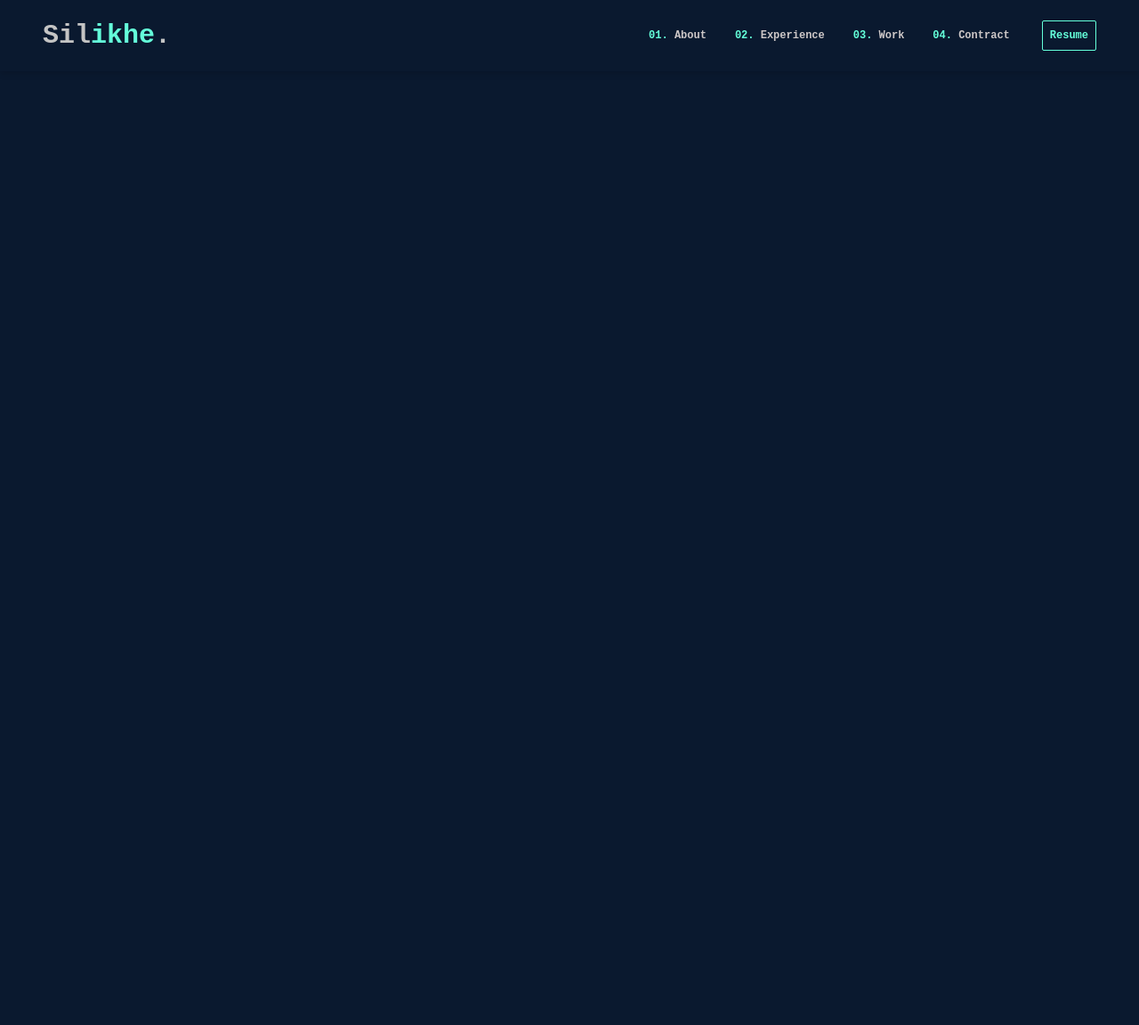
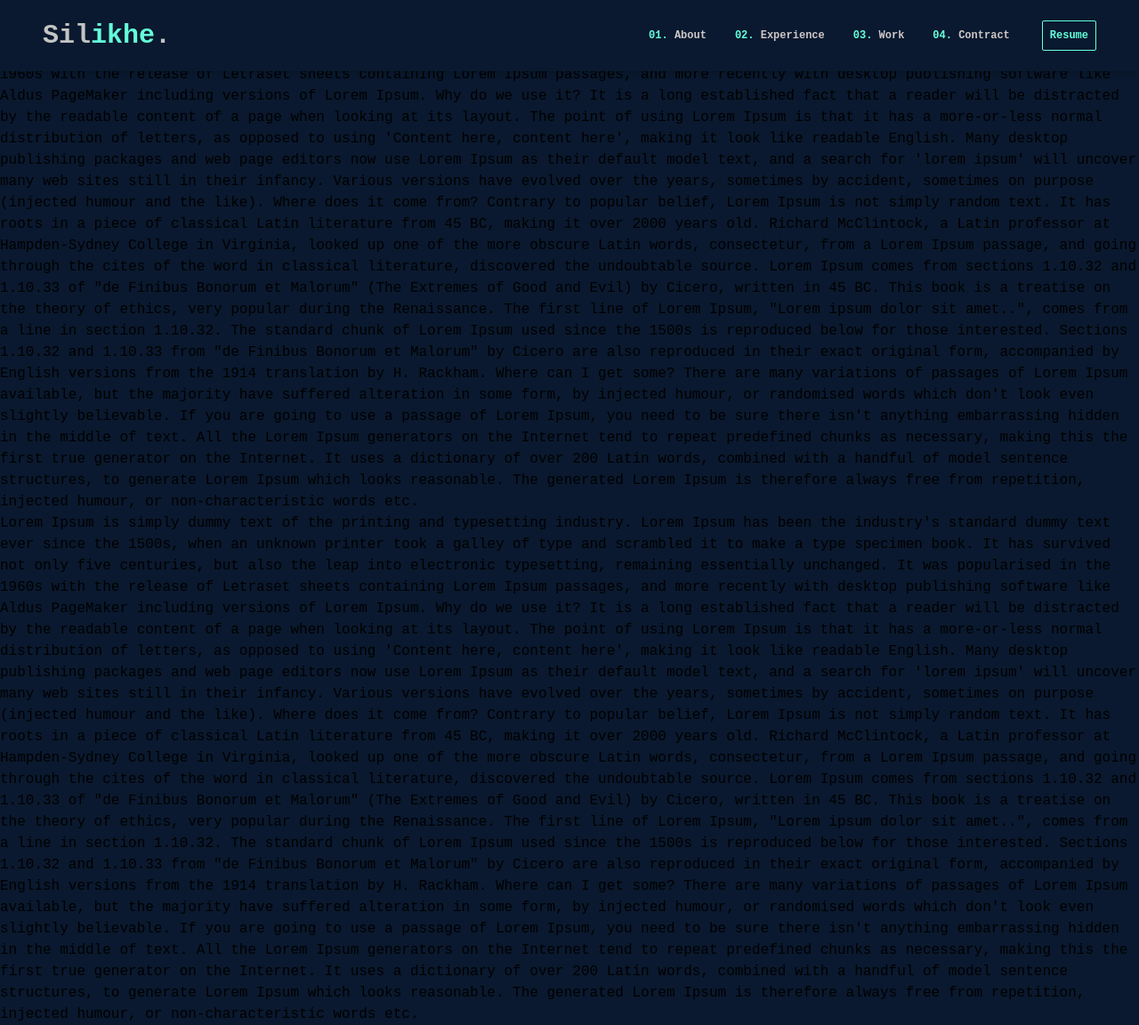
Before and after one commit to Silikhe/Web-Portfolio, a React (Create React App) app: page / in a window 1280 px wide. Shown: the whole page at 89% size. Before the commit the page ends 800 px from the top, so only its background shows below. Built offline with nearby package versions, Linux system fonts and the light colour scheme; the HTML template or start-up script is replaced by a standard one.

Commit message:
navbar design

```diff
--- a/src/App.js
+++ b/src/App.js
@@ -1,9 +1,11 @@
 import Navbar from './components/Navbar';
+import Body from './components/Body';
 
 function App() {
   return (
     <div className='bg-[#0A192F]'>
       <Navbar />
+      <Body/>
     </div>
   );
 }
--- /dev/null
+++ b/src/components/Body.js
@@ -0,0 +1,34 @@
+import React from 'react'
+
+export default function Body() {
+    return (
+        <div className='h-100'>
+            <p>Lorem Ipsum is simply dummy text of the printing and typesetting industry. Lorem Ipsum has been the industry's standard dummy text ever since the 1500s, when an unknown printer took a galley of type and scrambled it to make a type specimen book. It has survived not only five centuries, but also the leap into electronic typesetting, remaining essentially unchanged. It was popularised in the 1960s with the release of Letraset sheets containing Lorem Ipsum passages, and more recently with desktop publishing software like Aldus PageMaker including versions of Lorem Ipsum.
+
+                Why do we use it?
+                It is a long established fact that a reader will be distracted by the readable content of a page when looking at its layout. The point of using Lorem Ipsum is that it has a more-or-less normal distribution of letters, as opposed to using 'Content here, content here', making it look like readable English. Many desktop publishing packages and web page editors now use Lorem Ipsum as their default model text, and a search for 'lorem ipsum' will uncover many web sites still in their infancy. Various versions have evolved over the years, sometimes by accident, sometimes on purpose (injected humour and the like).
+
+
+                Where does it come from?
+                Contrary to popular belief, Lorem Ipsum is not simply random text. It has roots in a piece of classical Latin literature from 45 BC, making it over 2000 years old. Richard McClintock, a Latin professor at Hampden-Sydney College in Virginia, looked up one of the more obscure Latin words, consectetur, from a Lorem Ipsum passage, and going through the cites of the word in classical literature, discovered the undoubtable source. Lorem Ipsum comes from sections 1.10.32 and 1.10.33 of "de Finibus Bonorum et Malorum" (The Extremes of Good and Evil) by Cicero, written in 45 BC. This book is a treatise on the theory of ethics, very popular during the Renaissance. The first line of Lorem Ipsum, "Lorem ipsum dolor sit amet..", comes from a line in section 1.10.32.
+
+                The standard chunk of Lorem Ipsum used since the 1500s is reproduced below for those interested. Sections 1.10.32 and 1.10.33 from "de Finibus Bonorum et Malorum" by Cicero are also reproduced in their exact original form, accompanied by English versions from the 1914 translation by H. Rackham.
+
+                Where can I get some?
+                There are many variations of passages of Lorem Ipsum available, but the majority have suffered alteration in some form, by injected humour, or randomised words which don't look even slightly believable. If you are going to use a passage of Lorem Ipsum, you need to be sure there isn't anything embarrassing hidden in the middle of text. All the Lorem Ipsum generators on the Internet tend to repeat predefined chunks as necessary, making this the first true generator on the Internet. It uses a dictionary of over 200 Latin words, combined with a handful of model sentence structures, to generate Lorem Ipsum which looks reasonable. The generated Lorem Ipsum is therefore always free from repetition, injected humour, or non-characteristic words etc.</p>
+                <p>Lorem Ipsum is simply dummy text of the printing and typesetting industry. Lorem Ipsum has been the industry's standard dummy text ever since the 1500s, when an unknown printer took a galley of type and scrambled it to make a type specimen book. It has survived not only five centuries, but also the leap into electronic typesetting, remaining essentially unchanged. It was popularised in the 1960s with the release of Letraset sheets containing Lorem Ipsum passages, and more recently with desktop publishing software like Aldus PageMaker including versions of Lorem Ipsum.
+
+                Why do we use it?
+                It is a long established fact that a reader will be distracted by the readable content of a page when looking at its layout. The point of using Lorem Ipsum is that it has a more-or-less normal distribution of letters, as opposed to using 'Content here, content here', making it look like readable English. Many desktop publishing packages and web page editors now use Lorem Ipsum as their default model text, and a search for 'lorem ipsum' will uncover many web sites still in their infancy. Various versions have evolved over the years, sometimes by accident, sometimes on purpose (injected humour and the like).
+
+
+                Where does it come from?
+                Contrary to popular belief, Lorem Ipsum is not simply random text. It has roots in a piece of classical Latin literature from 45 BC, making it over 2000 years old. Richard McClintock, a Latin professor at Hampden-Sydney College in Virginia, looked up one of the more obscure Latin words, consectetur, from a Lorem Ipsum passage, and going through the cites of the word in classical literature, discovered the undoubtable source. Lorem Ipsum comes from sections 1.10.32 and 1.10.33 of "de Finibus Bonorum et Malorum" (The Extremes of Good and Evil) by Cicero, written in 45 BC. This book is a treatise on the theory of ethics, very popular during the Renaissance. The first line of Lorem Ipsum, "Lorem ipsum dolor sit amet..", comes from a line in section 1.10.32.
+
+                The standard chunk of Lorem Ipsum used since the 1500s is reproduced below for those interested. Sections 1.10.32 and 1.10.33 from "de Finibus Bonorum et Malorum" by Cicero are also reproduced in their exact original form, accompanied by English versions from the 1914 translation by H. Rackham.
+
+                Where can I get some?
+                There are many variations of passages of Lorem Ipsum available, but the majority have suffered alteration in some form, by injected humour, or randomised words which don't look even slightly believable. If you are going to use a passage of Lorem Ipsum, you need to be sure there isn't anything embarrassing hidden in the middle of text. All the Lorem Ipsum generators on the Internet tend to repeat predefined chunks as necessary, making this the first true generator on the Internet. It uses a dictionary of over 200 Latin words, combined with a handful of model sentence structures, to generate Lorem Ipsum which looks reasonable. The generated Lorem Ipsum is therefore always free from repetition, injected humour, or non-characteristic words etc.</p>
+        </div>
+    )
+}
--- a/src/components/Navbar.js
+++ b/src/components/Navbar.js
@@ -1,7 +1,11 @@
-import React from 'react'
+import React, {useState} from 'react'
 import { MenuIcon, XIcon } from '@heroicons/react/solid'
 
 export default function Navbar() {
+
+  const [nav, setNav] = useState(false)
+
+  const hundleClick = () => setNav(!nav)
   return (
     <div className='w-screen h-[80px] z-10 bg-[#0A192F] fixed drop-shadow-md '>
       <div className='px-2 flex justify-between items-center w-full h-full'>
@@ -15,15 +19,26 @@
             <li><span>03.</span> Work </li>
             <li><span>04.</span> Contract</li>
           </ul>
-          <div className='md:hidden'>
-            <MenuIcon class="h-5 w-5 text-black-500" />
-          </div>
+
           <div className='flex justify-between items-center'>
             <button className=''>Resume</button>
           </div>
 
         </div>
+        <div className=' md:hidden pr-10' onClick={hundleClick}>
+          {!nav ? <MenuIcon className=' w-10 text-[#64FFDA]' /> : <XIcon className=' w-10 text-[#64FFDA]' />}
+
+        </div>
       </div>
+      <ul className={!nav? 'hidden': 'absolute bg-[#0A192F] w-full px-8'}>
+        <li className='border-b  pb-4 borde-[#64ffda]'><span>01.</span> About</li>
+        <li className='border-b  pb-4 borde-[#64ffda]'><span>02.</span> Experience</li>
+        <li className='border-b  pb-4 borde-[#64ffda]'><span>03.</span> Work </li>
+        <li className='border-b  pb-4 borde-[#64ffda]'><span>04.</span> Contract</li>
+        <div className='m-4'>
+            <button className=''>Resume</button>
+          </div>
+      </ul>
     </div>
   )
 }
```
